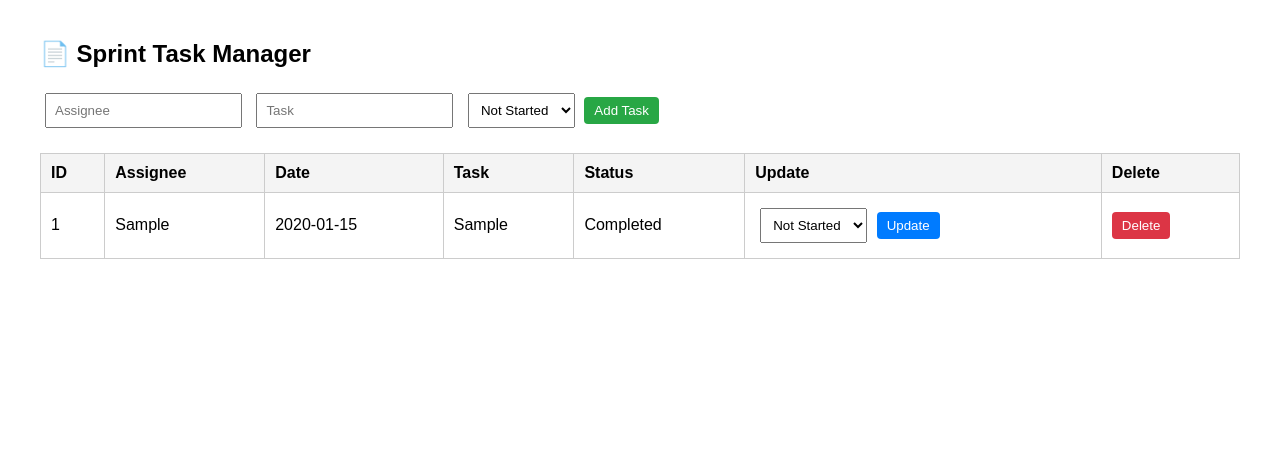
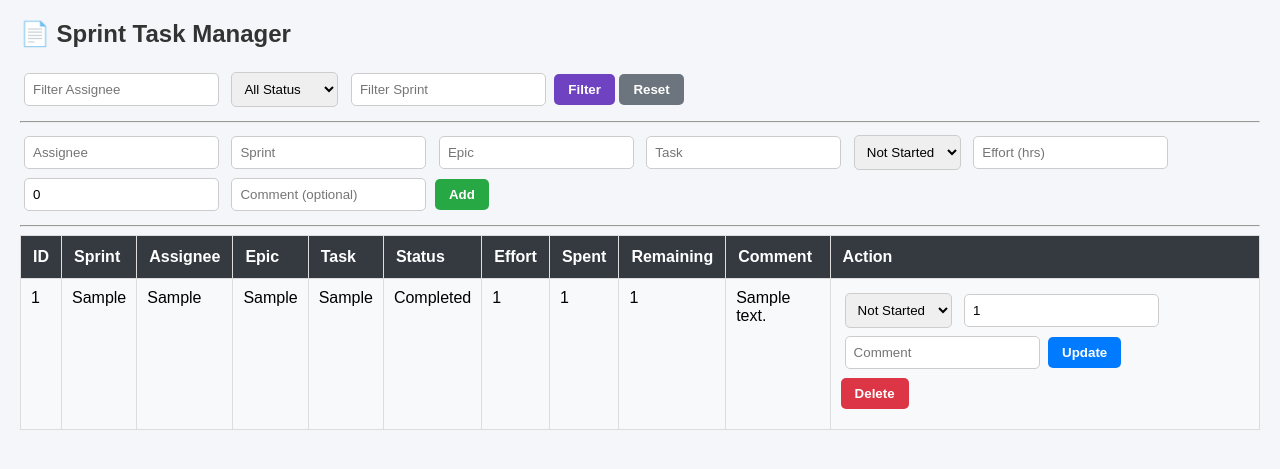
Before and after one commit to Ayush06102003/Sprint_taskmanager, a Flask app: page / in a window 1280 px wide. Shown: the top 469 px of the page. Run offline with Flask 3, Linux system fonts and the light colour scheme; tables that the repository leaves empty hold one stand-in row (values such as "Sample post").

Commit message:
Added many changes and deleting db

```diff
--- a/app.py
+++ b/app.py
@@ -2,14 +2,18 @@ from flask import Flask, render_template, request, redirect
 import sqlite3
 from datetime import datetime
 import logging
-from zoneinfo import ZoneInfo
+
 app = Flask(__name__)
+
+# ---------------- LOGGING ----------------
 
 logging.basicConfig(
     filename='todo_app.log',
     level=logging.INFO,
     format='%(asctime)s - %(levelname)s - %(message)s'
 )
+
+# ---------------- DB INIT ----------------
 
 def init_db():
     try:
@@ -21,26 +25,53 @@ def init_db():
                 id INTEGER PRIMARY KEY AUTOINCREMENT,
                 assignee TEXT,
                 date TEXT,
+                sprint TEXT,
+                epic TEXT,
                 task TEXT,
-                status TEXT
+                status TEXT,
+                effort INTEGER,
+                hours_spent INTEGER,
+                remaining INTEGER,
+                comment TEXT
             )
         """)
 
         conn.commit()
         conn.close()
-        logging.info('Database initialized')
+
+        logging.info("Database initialized")
 
     except Exception as e:
-        logging.error(f'DB Init Error: {e}')
+        logging.error(f"DB Init Error: {e}")
 
+
+# ---------------- HOME WITH FILTER ----------------
 
 @app.route('/')
 def index():
     try:
+        assignee_filter = request.args.get('assignee')
+        status_filter = request.args.get('status')
+        sprint_filter = request.args.get('sprint')
         conn = sqlite3.connect('tasks.db')
         cursor = conn.cursor()
 
-        cursor.execute('SELECT * FROM tasks')
+        query = "SELECT * FROM tasks WHERE 1=1"
+        params = []
+
+        if assignee_filter:
+            query += " AND assignee=?"
+            params.append(assignee_filter)
+
+        if status_filter:
+            query += " AND status=?"
+            params.append(status_filter)
+
+        if sprint_filter:
+            query += " AND sprint=?"
+            params.append(sprint_filter)
+
+        cursor.execute(query, params)
         tasks = cursor.fetchall()
 
         conn.close()
@@ -48,59 +79,115 @@ def index():
         return render_template('index.html', tasks=tasks)
 
     except Exception as e:
-        return f"Error: {str(e)}"
+        logging.error(f"Error fetching tasks: {e}")
+        return "Error loading tasks"
 
+
+# ---------------- ADD ----------------
 
 @app.route('/add', methods=['POST'])
 def add_task():
     try:
-        assignee = request.form['assignee']
-        task = request.form['task']
-        status = request.form['status']
-        date = datetime.now(
-            ZoneInfo("Asia/Kolkata")
-            ).strftime('%Y-%m-%d')
+        data = request.form
+
+        assignee = data['assignee']
+        sprint = data['sprint']
+        epic = data['epic']
+        task = data['task']
+        status = data['status']
+
+        effort = int(data['effort'])
+        hours_spent = int(data['hours_spent'])
+
+        remaining = effort - hours_spent
+
+        comment = data.get('comment', '')
+
+        if status == "Completed" and remaining > 0:
+            return "❌ Cannot mark complete unless remaining = 0"
 
         conn = sqlite3.connect('tasks.db')
         cursor = conn.cursor()
 
         cursor.execute("""
-            INSERT INTO tasks (assignee, date, task, status)
-            VALUES (?, ?, ?, ?)
-        """, (assignee, date, task, status))
+            INSERT INTO tasks
+            (assignee, date, sprint, epic, task, status, effort, hours_spent, remaining, comment)
+            VALUES (?, ?, ?, ?, ?, ?, ?, ?, ?, ?)
+        """, (
+            assignee,
+            datetime.now().strftime("%Y-%m-%d"),
+            sprint,
+            epic,
+            task,
+            status,
+            effort,
+            hours_spent,
+            remaining,
+            comment
+        ))
 
         conn.commit()
         conn.close()
 
-        logging.info(f'Task added for {assignee}')
+        logging.info(f"Task added for {assignee}")
 
     except Exception as e:
-        logging.error(f'Error adding task: {e}')
+        logging.error(f"Error adding task: {e}")
 
     return redirect('/')
 
 
+# ---------------- UPDATE ----------------
+
 @app.route('/update/<int:id>', methods=['POST'])
 def update_task(id):
     try:
-        new_status = request.form['status']
+        status = request.form['status']
+        hours_spent = int(request.form['hours_spent'])
+        comment = request.form.get('comment', '')
 
         conn = sqlite3.connect('tasks.db')
         cursor = conn.cursor()
 
+        cursor.execute(
+            "SELECT effort FROM tasks WHERE id=?",
+            (id,)
+        )
+
+        effort = cursor.fetchone()[0]
+
+        remaining = effort - hours_spent
+
+        if status == "Completed" and remaining > 0:
+            return "❌ Remaining must be 0 to complete"
+
         cursor.execute("""
-            UPDATE tasks SET status=? WHERE id=?
-        """, (new_status, id))
+            UPDATE tasks
+            SET status=?,
+                hours_spent=?,
+                remaining=?,
+                comment=?
+            WHERE id=?
+        """, (
+            status,
+            hours_spent,
+            remaining,
+            comment,
+            id
+        ))
 
         conn.commit()
         conn.close()
 
-        logging.info(f'Task {id} updated')
+        logging.info(f"Task {id} updated")
 
     except Exception as e:
-        logging.error(f'Error updating task: {e}')
+        logging.error(f"Error updating task: {e}")
 
     return redirect('/')
+
+
+# ---------------- DELETE ----------------
 
 @app.route('/delete/<int:id>', methods=['POST'])
 def delete_task(id):
@@ -116,14 +203,20 @@ def delete_task(id):
         conn.commit()
         conn.close()
 
-        logging.info(f'Task {id} deleted')
+        logging.info(f"Task {id} deleted")
 
     except Exception as e:
-        logging.error(f'Error deleting task: {e}')
+        logging.error(f"Error deleting task: {e}")
 
     return redirect('/')
 
+import os
+
+if os.path.exists("tasks.db"):
+    os.remove("tasks.db")
+
 with app.app_context():
     init_db()
+
 if __name__ == "__main__":
     app.run(host="0.0.0.0", port=5000)
--- a/templates/index.html
+++ b/templates/index.html
@@ -1,80 +1,246 @@
 <!DOCTYPE html>
 <html>
+
 <head>
-    <title>Task Manager</title>
+    <title>Sprint Task Manager</title>
+
     <style>
-        body {
-            font-family: Arial;
-            margin: 40px;
+        * {
+            box-sizing: border-box;
         }
 
-        input, select {
-            padding: 8px;
-            margin: 5px;
+        body {
+            font-family: Arial, sans-serif;
+            margin: 20px;
+            background-color: #f4f6f9;
         }
 
-        table {
-            border-collapse: collapse;
-            width: 100%;
-            margin-top: 20px;
+        h2 {
+            color: #333;
         }
 
-        th, td {
-            border: 1px solid #ccc;
-            padding: 10px;
-            text-align: left;
+        form {
+            margin-bottom: 10px;
         }
 
-        th {
-            background-color: #f4f4f4;
+        input,
+        select {
+            padding: 8px;
+            margin: 4px;
+            border: 1px solid #ccc;
+            border-radius: 5px;
         }
 
         button {
-            padding: 6px 10px;
+            padding: 8px 14px;
+            border: none;
+            border-radius: 5px;
+            color: white;
             cursor: pointer;
+            font-weight: bold;
         }
 
-        .delete-btn {
-            background-color: #dc3545;
-            color: white;
-            border: none;
-            border-radius: 4px;
+        .add-btn {
+            background-color: #28a745;
         }
 
-        .delete-btn:hover {
-            background-color: #c82333;
+        .add-btn:hover {
+            background-color: #218838;
         }
 
         .update-btn {
             background-color: #007bff;
-            color: white;
-            border: none;
-            border-radius: 4px;
         }
 
         .update-btn:hover {
             background-color: #0056b3;
         }
 
-        .add-btn {
-            background-color: #28a745;
-            color: white;
-            border: none;
-            border-radius: 4px;
+        .reset-btn {
+            background-color: #6c757d;
         }
 
-        .add-btn:hover {
-            background-color: #218838;
+        .reset-btn:hover {
+            background-color: #545b62;
+        }
+
+        .delete-btn {
+            background-color: #dc3545;
+        }
+
+        .delete-btn:hover {
+            background-color: #b02a37;
+        }
+
+        .filter-btn {
+            background-color: #6f42c1;
+        }
+
+        .filter-btn:hover {
+            background-color: #563d7c;
+        }
+
+        .table-container {
+            width: 100%;
+            overflow-x: auto;
+        }
+
+        table {
+            width: 100%;
+            min-width: 1200px;
+            border-collapse: collapse;
+            background: white;
+        }
+
+        th {
+            background-color: #343a40;
+            color: white;
+            padding: 12px;
+        }
+
+        td {
+            padding: 10px;
+        }
+
+        th,
+        td {
+            border: 1px solid #ddd;
+            text-align: left;
+            vertical-align: top;
+        }
+
+        tr:nth-child(even) {
+            background-color: #f8f9fa;
+        }
+
+        tr:hover {
+            background-color: #eef4ff;
+        }
+
+        .action-form {
+            margin-bottom: 5px;
+        }
+
+        @media screen and (max-width: 768px) {
+
+            body {
+                margin: 10px;
+            }
+
+            input,
+            select,
+            button {
+                width: 100%;
+                margin-bottom: 8px;
+            }
         }
     </style>
 </head>
+
 <body>
 
     <h2>📄 Sprint Task Manager</h2>
 
+    <!-- FILTER -->
+
+    <form method="get">
+
+        <input type="text" name="assignee" placeholder="Filter Assignee">
+
+        <select name="status">
+            <option value="">All Status</option>
+            <option>Not Started</option>
+            <option>Started</option>
+            <option>In Progress</option>
+            <option>Completed</option>
+            <option>Blocked</option>
+        </select>
+
+        <input type="text" name="sprint" placeholder="Filter Sprint">
+
+        <button type="submit" class="filter-btn">
+            Filter
+        </button>
+
+        <button type="button" class="reset-btn" onclick="window.location.href='/'">
+            Reset
+        </button>
+
+    </form>
+
+    <hr>
+
+    <!-- ADD FORM -->
+
     <form action="/add" method="post">
-    <input type="text" name="assignee" placeholder="Assignee" required>
-    <input type="text" name="task" placeholder="Task" required>
+
+        <input name="assignee" placeholder="Assignee" required>
+
+        <input name="sprint" placeholder="Sprint" required>
+
+        <input name="epic" placeholder="Epic" required>
+
+        <input name="task" placeholder="Task" required>
+
+        <select name="status">
+            <option selected>Not Started</option>
+            <option>Started</option>
+            <option>In Progress</option>
+            <option>Completed</option>
+            <option>Blocked</option>
+        </select>
+
+        <input type="number" name="effort" placeholder="Effort (hrs)" required>
+
+        <input type="number" name="hours_spent" value="0" min="0" required>
+
+        <input name="comment" placeholder="Comment (optional)">
+
+        <button type="submit" class="add-btn">
+            Add
+        </button>
+
+    </form>
+
+    <hr>
+
+    <div class="table-container">
+
+        <table>
+
+            <tr>
+                <th>ID</th>
+                <th>Sprint</th>
+                <th>Assignee</th>
+                <th>Epic</th>
+                <th>Task</th>
+                <th>Status</th>
+                <th>Effort</th>
+                <th>Spent</th>
+                <th>Remaining</th>
+                <th>Comment</th>
+                <th>Action</th>
+            </tr>
+
+            {% for t in tasks %}
+            <tr>
+
+                <td>{{ t[0] }}</td>
+                <td>{{ t[3] }}</td>
+                <td>{{ t[1] }}</td>
+                <td>{{ t[4] }}</td>
+                <td>{{ t[5] }}</td>
+                <td>{{ t[6] }}</td>
+                <td>{{ t[7] }}</td>
+                <td>{{ t[8] }}</td>
+                <td>{{ t[9] }}</td>
+                <td>{{ t[10] }}</td>
+
+                <td>
+
+                    <!-- UPDATE -->
+
+                    <form action="/update/{{ t[0] }}" method="post" class="action-form">
 
                         <select name="status">
                             <option>Not Started</option>
@@ -84,57 +250,35 @@
                             <option>Blocked</option>
                         </select>
 
-    <button type="submit" class="add-btn">Add Task</button>
-</form>
+                        <input type="number" name="hours_spent" value="{{ t[8] }}" min="0">
 
-<table>
-    <tr>
-        <th>ID</th>
-        <th>Assignee</th>
-        <th>Date</th>
-        <th>Task</th>
-        <th>Status</th>
-        <th>Update</th>
-        <th>Delete</th>
-    </tr>
-
-    {% for t in tasks %}
-    <tr>
-        <td>{{ t[0] }}</td>
-        <td>{{ t[1] }}</td>
-        <td>{{ t[2] }}</td>
-        <td>{{ t[3] }}</td>
-        <td>{{ t[4] }}</td>
-
-        <td>
-            <form action="/update/{{ t[0] }}" method="post">
-                <select name="status">
-                    <option>Not Started</option>
-                    <option>Started</option>
-                    <option>In Progress</option>
-                    <option>Completed</option>
-                    <option>Blocked</option>
-                </select>
+                        <input name="comment" placeholder="Comment">
 
                         <button type="submit" class="update-btn">
                             Update
                         </button>
+
                     </form>
+
+                    <!-- DELETE -->
+
+                    <form action="/delete/{{ t[0] }}" method="post">
+
+                        <button type="submit" class="delete-btn" onclick="return confirm('Delete this task?')">
+                            Delete
+                        </button>
+
+                    </form>
+
                 </td>
 
-        <td>
-            <form action="/delete/{{ t[0] }}" method="post">
-                <button
-                    type="submit"
-                    class="delete-btn"
-                    onclick="return confirm('Are you sure you want to delete this task?');">
-                    Delete
-                </button>
-            </form>
-        </td>
             </tr>
             {% endfor %}
+
         </table>
 
+    </div>
+
 </body>
+
 </html>
```
Lines whose indentation alone changed are shown as unchanged.
